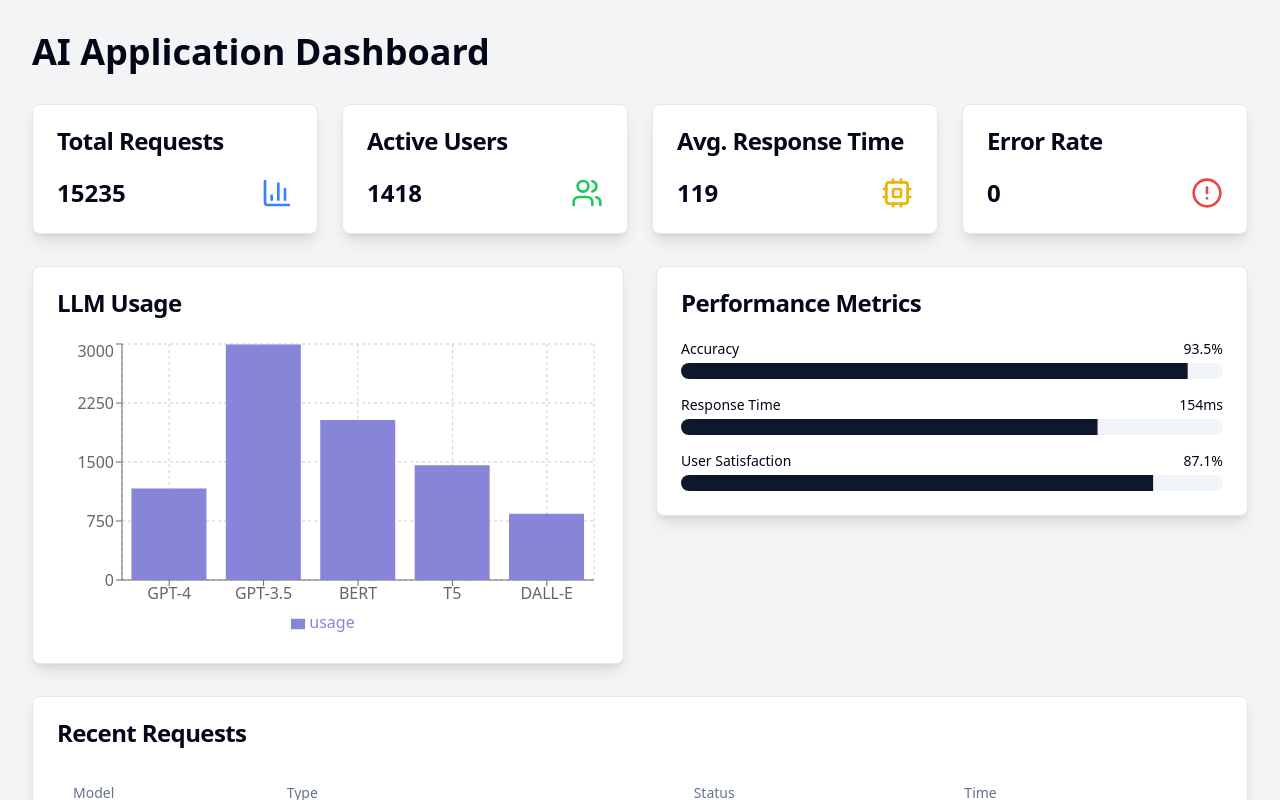
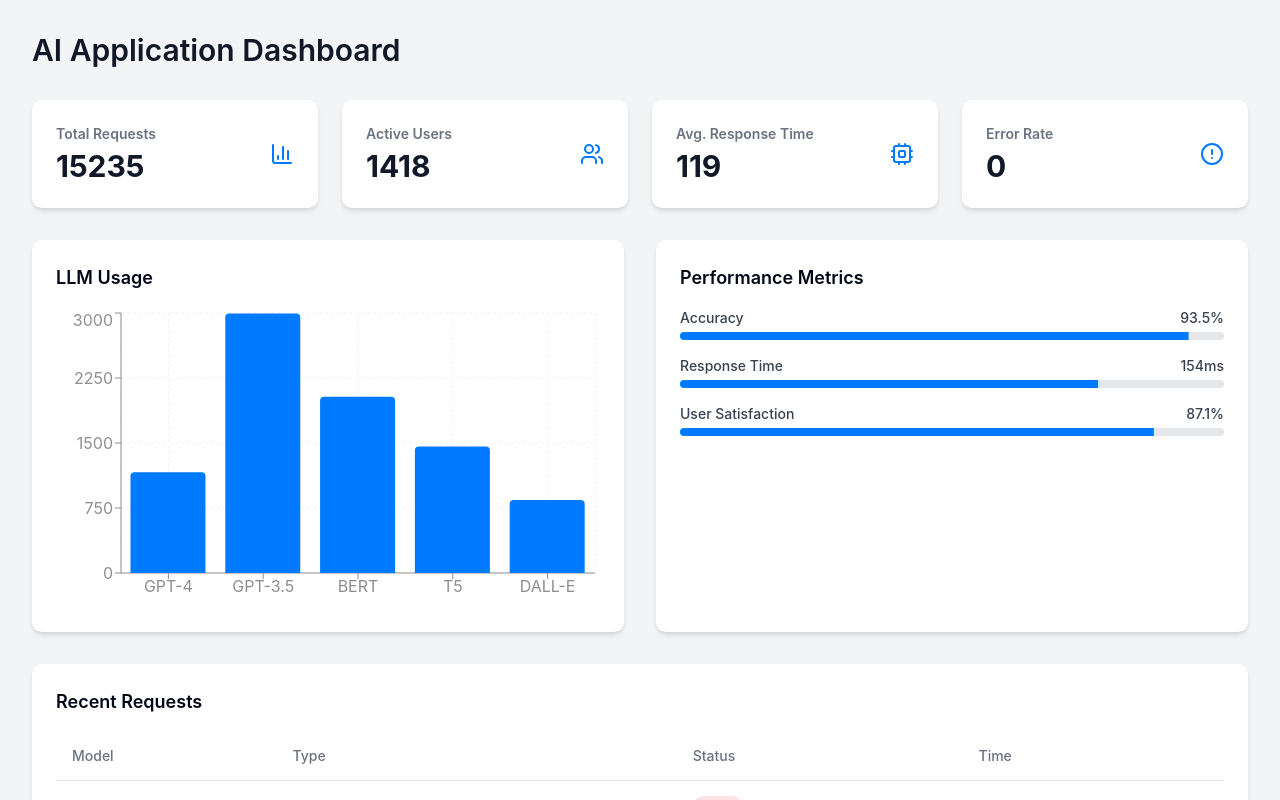
Before and after one commit to GPT-Engineer-App-Dev/luma-dashboard, a React (Vite) app: page / in a window 1280 px wide. Shown: the top 800 px of the page. Built offline with nearby package versions, Linux system fonts and the light colour scheme.

Commit message:
Refactor UI for Apple-like Design
Updated the user interface to adopt a more refined and sleek aesthetic reminiscent of Apple products, enhancing the overall visual appeal and user experience.
[skip gpt_engineer]

```diff
--- a/src/components/LLMUsageChart.jsx
+++ b/src/components/LLMUsageChart.jsx
@@ -1,7 +1,6 @@
 import React, { useState, useEffect } from 'react';
-import { BarChart, Bar, XAxis, YAxis, CartesianGrid, Tooltip, Legend, ResponsiveContainer } from 'recharts';
+import { BarChart, Bar, XAxis, YAxis, CartesianGrid, Tooltip, ResponsiveContainer } from 'recharts';
 import { motion } from 'framer-motion';
-import DashboardCard from './DashboardCard';
 
 const initialData = [
   { name: 'GPT-4', usage: 1200 },
@@ -32,19 +31,25 @@ const LLMUsageChart = () => {
       initial={{ opacity: 0, scale: 0.9 }}
       animate={{ opacity: 1, scale: 1 }}
       transition={{ duration: 0.5 }}
+      className="bg-white rounded-lg shadow-apple p-6"
     >
-      <DashboardCard title="LLM Usage">
-        <ResponsiveContainer width="100%" height={300}>
-          <BarChart data={data}>
-            <CartesianGrid strokeDasharray="3 3" />
-            <XAxis dataKey="name" />
-            <YAxis />
-            <Tooltip />
-            <Legend />
-            <Bar dataKey="usage" fill="#8884d8" />
-          </BarChart>
-        </ResponsiveContainer>
-      </DashboardCard>
+      <h3 className="text-lg font-semibold mb-4">LLM Usage</h3>
+      <ResponsiveContainer width="100%" height={300}>
+        <BarChart data={data}>
+          <CartesianGrid strokeDasharray="3 3" stroke="#F2F2F7" />
+          <XAxis dataKey="name" stroke="#8E8E93" />
+          <YAxis stroke="#8E8E93" />
+          <Tooltip
+            contentStyle={{
+              backgroundColor: '#FFFFFF',
+              border: 'none',
+              borderRadius: '8px',
+              boxShadow: '0 4px 6px -1px rgba(0, 0, 0, 0.1), 0 2px 4px -1px rgba(0, 0, 0, 0.06)'
+            }}
+          />
+          <Bar dataKey="usage" fill="#007AFF" radius={[4, 4, 0, 0]} />
+        </BarChart>
+      </ResponsiveContainer>
     </motion.div>
   );
 };
--- a/src/components/PerformanceMetrics.jsx
+++ b/src/components/PerformanceMetrics.jsx
@@ -1,7 +1,6 @@
 import React, { useState, useEffect } from 'react';
 import { motion } from 'framer-motion';
 import { Progress } from "@/components/ui/progress";
-import DashboardCard from './DashboardCard';
 
 const PerformanceMetrics = () => {
   const [metrics, setMetrics] = useState({
@@ -27,32 +26,32 @@ const PerformanceMetrics = () => {
       initial={{ opacity: 0, x: -20 }}
       animate={{ opacity: 1, x: 0 }}
       transition={{ duration: 0.5 }}
+      className="bg-white rounded-lg shadow-apple p-6"
     >
-      <DashboardCard title="Performance Metrics">
+      <h3 className="text-lg font-semibold mb-4">Performance Metrics</h3>
       <div className="space-y-4">
         <div>
           <div className="flex justify-between mb-1">
-              <span className="text-sm font-medium">Accuracy</span>
-              <span className="text-sm font-medium">{metrics.accuracy.toFixed(1)}%</span>
+            <span className="text-sm font-medium text-gray-700">Accuracy</span>
+            <span className="text-sm font-medium text-gray-700">{metrics.accuracy.toFixed(1)}%</span>
           </div>
-            <Progress value={metrics.accuracy} className="w-full" />
+          <Progress value={metrics.accuracy} className="w-full h-2 bg-gray-200" indicatorClassName="bg-primary" />
         </div>
         <div>
           <div className="flex justify-between mb-1">
-              <span className="text-sm font-medium">Response Time</span>
-              <span className="text-sm font-medium">{(metrics.responseTime * 2).toFixed(0)}ms</span>
+            <span className="text-sm font-medium text-gray-700">Response Time</span>
+            <span className="text-sm font-medium text-gray-700">{(metrics.responseTime * 2).toFixed(0)}ms</span>
           </div>
-            <Progress value={metrics.responseTime} className="w-full" />
+          <Progress value={metrics.responseTime} className="w-full h-2 bg-gray-200" indicatorClassName="bg-primary" />
         </div>
         <div>
           <div className="flex justify-between mb-1">
-              <span className="text-sm font-medium">User Satisfaction</span>
-              <span className="text-sm font-medium">{metrics.userSatisfaction.toFixed(1)}%</span>
+            <span className="text-sm font-medium text-gray-700">User Satisfaction</span>
+            <span className="text-sm font-medium text-gray-700">{metrics.userSatisfaction.toFixed(1)}%</span>
           </div>
-            <Progress value={metrics.userSatisfaction} className="w-full" />
+          <Progress value={metrics.userSatisfaction} className="w-full h-2 bg-gray-200" indicatorClassName="bg-primary" />
         </div>
       </div>
-      </DashboardCard>
     </motion.div>
   );
 };
--- a/src/components/RecentRequests.jsx
+++ b/src/components/RecentRequests.jsx
@@ -1,7 +1,6 @@
 import React, { useState, useEffect } from 'react';
 import { motion, AnimatePresence } from 'framer-motion';
 import { Table, TableBody, TableCell, TableHead, TableHeader, TableRow } from "@/components/ui/table";
-import DashboardCard from './DashboardCard';
 
 const initialRequests = [
   { id: 1, model: 'GPT-4', type: 'Text Generation', status: 'Completed', time: '2 min ago' },
@@ -34,15 +33,16 @@ const RecentRequests = () => {
       initial={{ opacity: 0, y: 20 }}
       animate={{ opacity: 1, y: 0 }}
       transition={{ duration: 0.5 }}
+      className="bg-white rounded-lg shadow-apple p-6"
     >
-      <DashboardCard title="Recent Requests">
+      <h3 className="text-lg font-semibold mb-4">Recent Requests</h3>
       <Table>
         <TableHeader>
           <TableRow>
-              <TableHead>Model</TableHead>
-              <TableHead>Type</TableHead>
-              <TableHead>Status</TableHead>
-              <TableHead>Time</TableHead>
+            <TableHead className="text-gray-500">Model</TableHead>
+            <TableHead className="text-gray-500">Type</TableHead>
+            <TableHead className="text-gray-500">Status</TableHead>
+            <TableHead className="text-gray-500">Time</TableHead>
           </TableRow>
         </TableHeader>
         <TableBody>
@@ -55,16 +55,22 @@ const RecentRequests = () => {
                 exit={{ opacity: 0, x: 20 }}
                 transition={{ duration: 0.3 }}
               >
-                  <TableCell>{request.model}</TableCell>
+                <TableCell className="font-medium">{request.model}</TableCell>
                 <TableCell>{request.type}</TableCell>
-                  <TableCell>{request.status}</TableCell>
-                  <TableCell>{request.time}</TableCell>
+                <TableCell>
+                  <span className={`px-2 py-1 rounded-full text-xs font-semibold
+                    ${request.status === 'Completed' ? 'bg-green-100 text-green-800' :
+                      request.status === 'Processing' ? 'bg-blue-100 text-blue-800' :
+                      'bg-red-100 text-red-800'}`}>
+                    {request.status}
+                  </span>
+                </TableCell>
+                <TableCell className="text-gray-500">{request.time}</TableCell>
               </motion.tr>
             ))}
           </AnimatePresence>
         </TableBody>
       </Table>
-      </DashboardCard>
     </motion.div>
   );
 };
--- a/src/components/StatCard.jsx
+++ b/src/components/StatCard.jsx
@@ -1,6 +1,5 @@
 import React from 'react';
 import { motion } from 'framer-motion';
-import DashboardCard from './DashboardCard';
 import AnimatedCounter from './AnimatedCounter';
 
 const StatCard = ({ title, value, icon }) => (
@@ -8,22 +7,18 @@ const StatCard = ({ title, value, icon }) => (
     initial={{ opacity: 0, y: 20 }}
     animate={{ opacity: 1, y: 0 }}
     transition={{ duration: 0.5 }}
+    className="bg-white rounded-lg shadow-apple p-6"
   >
-    <DashboardCard title={title}>
-      <div className="flex items-center justify-between">
-        <div className="text-2xl font-bold">
+    <div className="flex items-center justify-between">
+      <div>
+        <h3 className="text-sm font-semibold text-gray-500 mb-1">{title}</h3>
+        <div className="text-3xl font-bold text-gray-900">
           <AnimatedCounter value={parseFloat(value)} />
           {isNaN(parseFloat(value)) && value}
         </div>
-        <motion.div
-          initial={{ scale: 0 }}
-          animate={{ scale: 1 }}
-          transition={{ type: "spring", stiffness: 260, damping: 20 }}
-        >
-          {icon}
-        </motion.div>
       </div>
-    </DashboardCard>
+      <div className="text-primary">{icon}</div>
+    </div>
   </motion.div>
 );
 
--- a/src/pages/Index.jsx
+++ b/src/pages/Index.jsx
@@ -1,5 +1,5 @@
 import React, { useState, useEffect } from 'react';
-import { AlertCircle, BarChart3, Cpu, Users } from 'lucide-react';
+import { BarChart3, Users, Cpu, AlertCircle } from 'lucide-react';
 import LLMUsageChart from '../components/LLMUsageChart';
 import PerformanceMetrics from '../components/PerformanceMetrics';
 import RecentRequests from '../components/RecentRequests';
@@ -28,13 +28,13 @@ const Index = () => {
 
   return (
     <div className="min-h-screen bg-gray-100 p-8">
-      <h1 className="text-4xl font-bold mb-8">AI Application Dashboard</h1>
+      <h1 className="text-3xl font-semibold mb-8 text-gray-900">AI Application Dashboard</h1>
 
       <div className="grid grid-cols-1 md:grid-cols-2 lg:grid-cols-4 gap-6 mb-8">
-        <StatCard title="Total Requests" value={stats.totalRequests.toString()} icon={<BarChart3 className="h-8 w-8 text-blue-500" />} />
-        <StatCard title="Active Users" value={stats.activeUsers.toString()} icon={<Users className="h-8 w-8 text-green-500" />} />
-        <StatCard title="Avg. Response Time" value={`${stats.avgResponseTime}ms`} icon={<Cpu className="h-8 w-8 text-yellow-500" />} />
-        <StatCard title="Error Rate" value={`${stats.errorRate.toFixed(2)}%`} icon={<AlertCircle className="h-8 w-8 text-red-500" />} />
+        <StatCard title="Total Requests" value={stats.totalRequests.toString()} icon={<BarChart3 className="h-6 w-6" />} />
+        <StatCard title="Active Users" value={stats.activeUsers.toString()} icon={<Users className="h-6 w-6" />} />
+        <StatCard title="Avg. Response Time" value={`${stats.avgResponseTime}ms`} icon={<Cpu className="h-6 w-6" />} />
+        <StatCard title="Error Rate" value={`${stats.errorRate.toFixed(2)}%`} icon={<AlertCircle className="h-6 w-6" />} />
       </div>
 
       <div className="grid grid-cols-1 lg:grid-cols-2 gap-8 mb-8">
--- a/tailwind.config.js
+++ b/tailwind.config.js
@@ -24,52 +24,44 @@ module.exports = {
         background: "hsl(var(--background))",
         foreground: "hsl(var(--foreground))",
         primary: {
-          DEFAULT: "hsl(var(--primary))",
-          foreground: "hsl(var(--primary-foreground))",
+          DEFAULT: "#007AFF",
+          foreground: "#FFFFFF",
         },
         secondary: {
-          DEFAULT: "hsl(var(--secondary))",
-          foreground: "hsl(var(--secondary-foreground))",
+          DEFAULT: "#F2F2F7",
+          foreground: "#1C1C1E",
         },
         destructive: {
-          DEFAULT: "hsl(var(--destructive))",
-          foreground: "hsl(var(--destructive-foreground))",
+          DEFAULT: "#FF3B30",
+          foreground: "#FFFFFF",
         },
         muted: {
-          DEFAULT: "hsl(var(--muted))",
-          foreground: "hsl(var(--muted-foreground))",
+          DEFAULT: "#F2F2F7",
+          foreground: "#8E8E93",
         },
         accent: {
-          DEFAULT: "hsl(var(--accent))",
-          foreground: "hsl(var(--accent-foreground))",
+          DEFAULT: "#34C759",
+          foreground: "#FFFFFF",
         },
         popover: {
-          DEFAULT: "hsl(var(--popover))",
-          foreground: "hsl(var(--popover-foreground))",
+          DEFAULT: "#FFFFFF",
+          foreground: "#1C1C1E",
         },
         card: {
-          DEFAULT: "hsl(var(--card))",
-          foreground: "hsl(var(--card-foreground))",
+          DEFAULT: "#FFFFFF",
+          foreground: "#1C1C1E",
         },
       },
       borderRadius: {
-        lg: "var(--radius)",
-        md: "calc(var(--radius) - 2px)",
-        sm: "calc(var(--radius) - 4px)",
+        lg: "10px",
+        md: "8px",
+        sm: "4px",
       },
-      keyframes: {
-        "accordion-down": {
-          from: { height: "0" },
-          to: { height: "var(--radix-accordion-content-height)" },
-        },
-        "accordion-up": {
-          from: { height: "var(--radix-accordion-content-height)" },
-          to: { height: "0" },
-        },
+      fontFamily: {
+        sans: ["-apple-system", "BlinkMacSystemFont", "San Francisco", "Helvetica Neue", "sans-serif"],
       },
-      animation: {
-        "accordion-down": "accordion-down 0.2s ease-out",
-        "accordion-up": "accordion-up 0.2s ease-out",
+      boxShadow: {
+        'apple': '0 4px 6px -1px rgba(0, 0, 0, 0.1), 0 2px 4px -1px rgba(0, 0, 0, 0.06)',
       },
     },
   },
```
Lines whose indentation alone changed are shown as unchanged.
